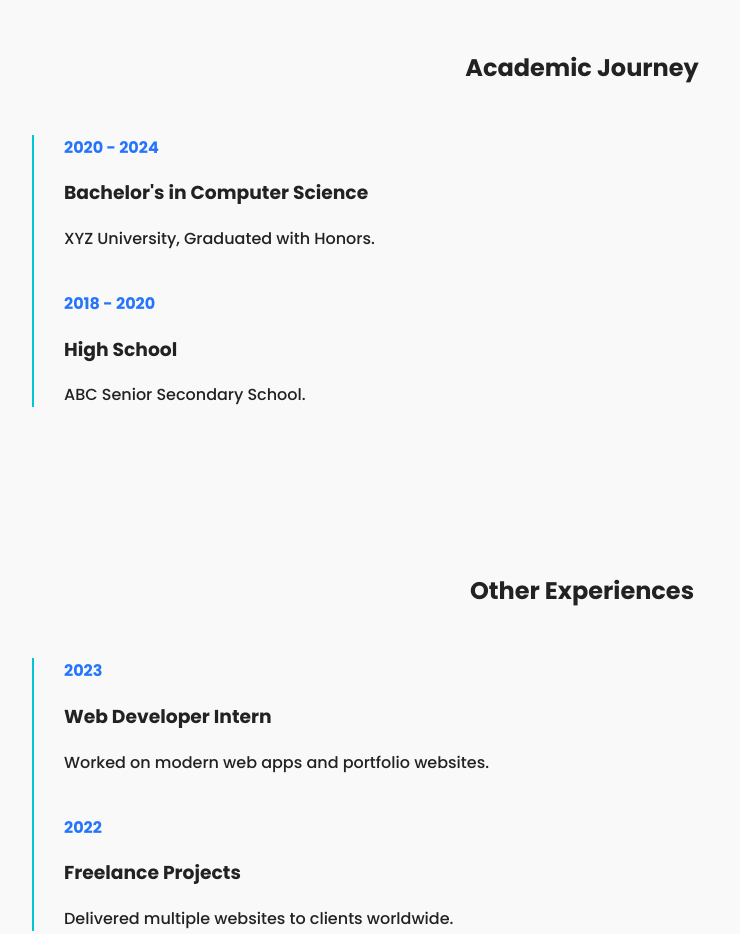
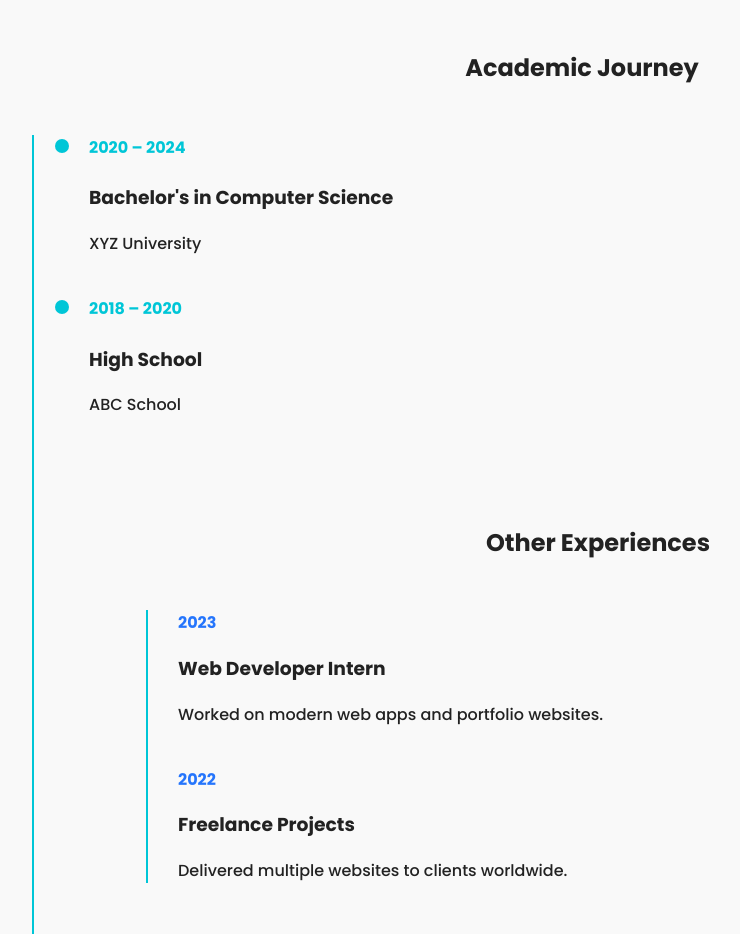
Before and after one commit to TK1517/thirusakthivel.github.io, a plain HTML site: page index.html in a window 1280 px wide. Shown: the part 1180-2114 px from the top of the page, without its empty margins (58-798 px from the left). Drawn offline with nearby package versions, Linux system fonts and the light colour scheme.

Commit message:
Update index.html

```diff
--- a/index.html
+++ b/index.html
@@ -64,19 +64,25 @@
   <!-- ===== ACADEMIC JOURNEY ===== -->
   <section id="academic" class="timeline-section" data-aos="fade-up">
     <h2>Academic Journey</h2>
-    <div class="timeline">
-      <div class="timeline-item">
-        <span class="year">2020 - 2024</span>
-        <h3>Bachelor's in Computer Science</h3>
-        <p>XYZ University, Graduated with Honors.</p>
-      </div>
-      <div class="timeline-item">
-        <span class="year">2018 - 2020</span>
-        <h3>High School</h3>
-        <p>ABC Senior Secondary School.</p>
-      </div>
+      <div class="timeline">
+
+        <div class="timeline-item">
+          <div class="timeline-marker"></div>
+          <div class="timeline-content">
+            <span class="timeline-date">2020 – 2024</span>
+            <h3>Bachelor's in Computer Science</h3>
+            <p>XYZ University</p>
+          </div>
+        </div>
+
+  <div class="timeline-item">
+    <div class="timeline-marker"></div>
+    <div class="timeline-content">
+      <span class="timeline-date">2018 – 2020</span>
+      <h3>High School</h3>
+      <p>ABC School</p>
     </div>
-  </section>
+  </div>
 
   <!-- ===== EXPERIENCE ===== -->
   <section id="experience" class="timeline-section" data-aos="fade-up">
```
